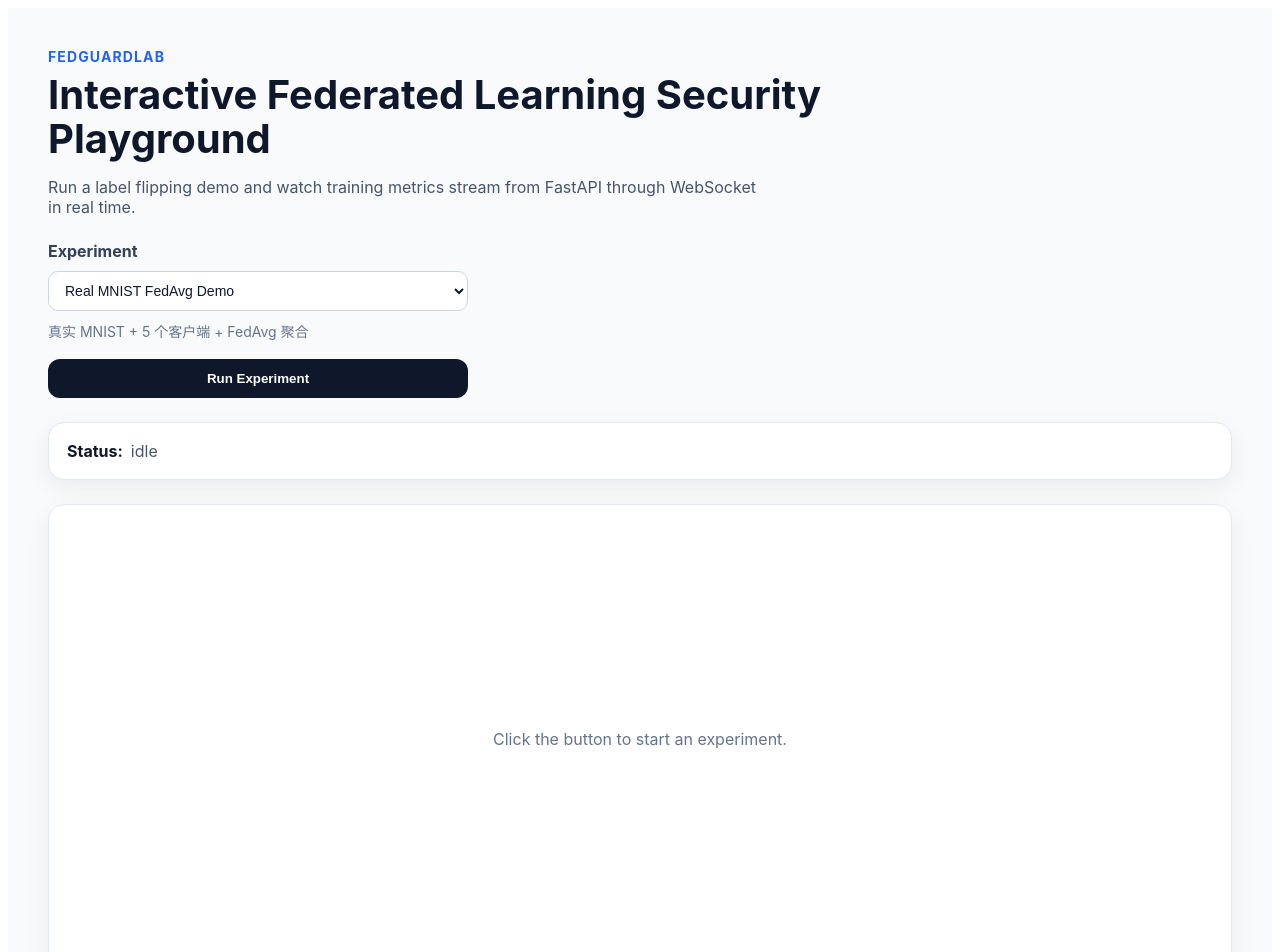
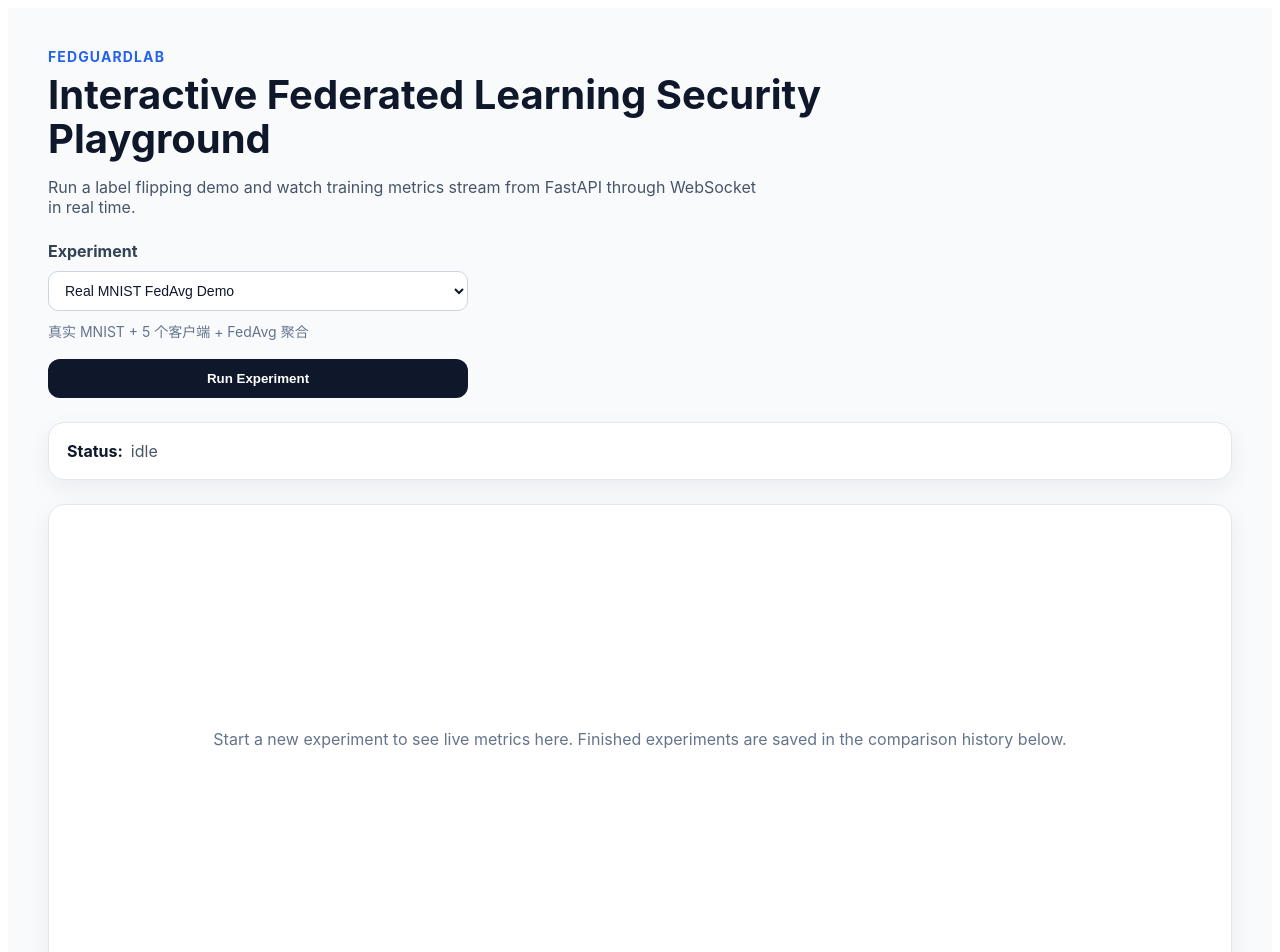
Before and after one commit to Calvin1989/FedGuardLab, a Vue app in the folder web/: page / in a window 1280 px wide. Shown: the top 952 px of the page. Built offline with nearby package versions, Linux system fonts and the light colour scheme.

Commit message:
Clarify empty live metrics message

```diff
--- a/web/src/App.vue
+++ b/web/src/App.vue
@@ -416,7 +416,8 @@ async function startExperiment() {
       />
 
       <div v-else class="empty-state">
-        Click the button to start an experiment.
+        Start a new experiment to see live metrics here. Finished experiments are
+        saved in the comparison history below.
       </div>
     </section>
 
```
